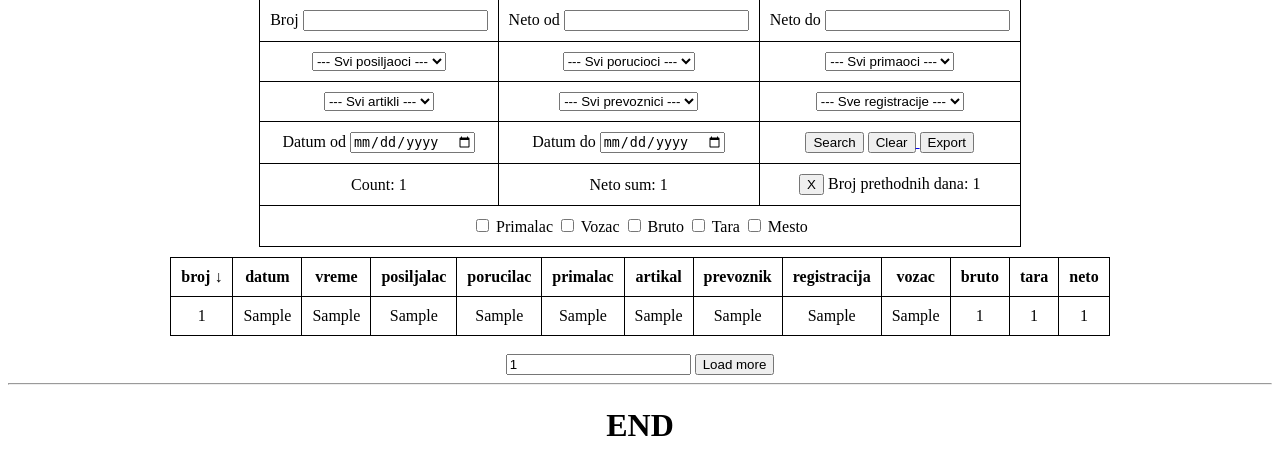
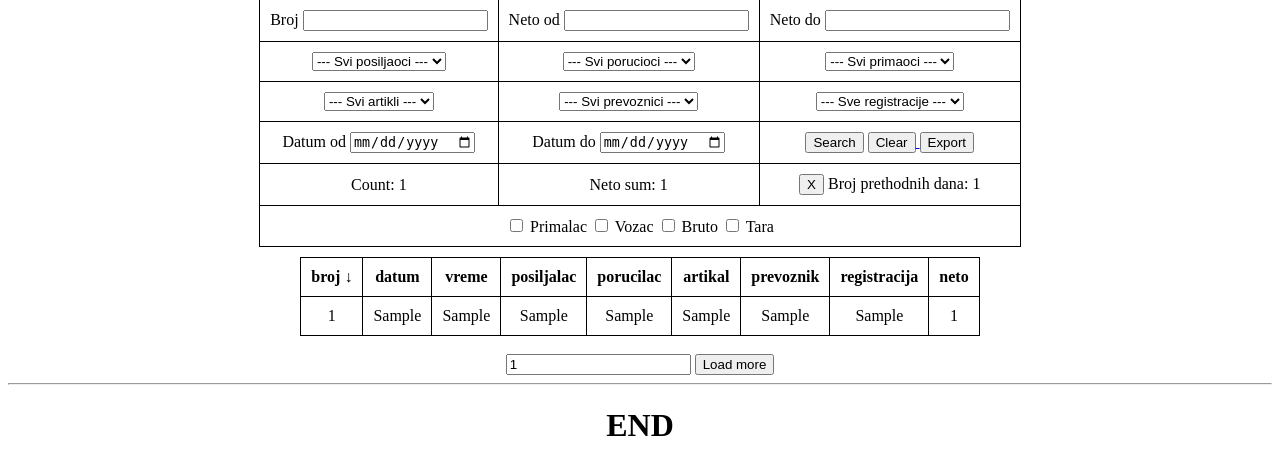
Before and after one commit to vidoje-zeljic/rkl, a Flask app: page /reports in a window 1280 px wide. Shown: the part 164-639 px from the top of the page. Run offline with Flask 3, Linux system fonts and the light colour scheme; tables that the repository leaves empty hold one stand-in row (values such as "Sample post").

Commit message:
checkbox

```diff
--- a/main.py
+++ b/main.py
@@ -46,11 +46,16 @@ def reports():
     elif 'limit' in request.args:
         limit = int(request.args['limit'])
 
-    primalac_checkbox = None if 'primalac-checkbox' not in request.args else request.args['primalac-checkbox']
-    vozac_checkbox = None if 'vozac-checkbox' not in request.args else request.args['vozac-checkbox']
-    bruto_checkbox = None if 'bruto-checkbox' not in request.args else request.args['bruto-checkbox']
-    tara_checkbox = None if 'tara-checkbox' not in request.args else request.args['tara-checkbox']
-    mesto_checkbox = None if 'mesto-checkbox' not in request.args else request.args['mesto-checkbox']
+    primalac_checkbox = 'false' if 'primalac-checkbox' not in request.args else request.args['primalac-checkbox']
+    vozac_checkbox = 'false' if 'vozac-checkbox' not in request.args else request.args['vozac-checkbox']
+    bruto_checkbox = 'false' if 'bruto-checkbox' not in request.args else request.args['bruto-checkbox']
+    tara_checkbox = 'false' if 'tara-checkbox' not in request.args else request.args['tara-checkbox']
+    optional_columns = {
+        'primalac': primalac_checkbox,
+        'vozac': vozac_checkbox,
+        'bruto': bruto_checkbox,
+        'tara': tara_checkbox,
+    }
 
     db_resoults = db.get_resources(limit, broj, neto_od, neto_do, posiljalac, porucilac, primalac, artikal, prevoznik,
                                    registracija, datum_od, datum_do)
@@ -78,11 +83,7 @@ def reports():
                                datumOd=datum_od,
                                datumDo=datum_do,
                                limit=limit,
-                               primalacCheckbox=primalac_checkbox,
-                               vozacCheckbox=vozac_checkbox,
-                               brutoCheckbox=bruto_checkbox,
-                               taraCheckbox=tara_checkbox,
-                               mestoCheckbox=mesto_checkbox
+                               optionalColumns=optional_columns
                                )
 
     if request.method == 'POST':
--- a/static/index.js
+++ b/static/index.js
@@ -1,12 +1,28 @@
 let lastSortedBy = "broj"
 let orderBy = 1
 
-function createTable(jsonData, sortBy) {
+function createTable(jsonData, sortBy, optionalColumns) {
+    console.log(optionalColumns)
     if (jsonData.length == 0) {
         let container = document.getElementById("container");
         container.innerHTML = ''
         return
     }
+
+    jsonData.forEach(e => {
+        if (optionalColumns['primalac'] == 'false') {
+            delete e['primalac']
+        }
+        if (optionalColumns['vozac'] == 'false') {
+            delete e['vozac']
+        }
+        if (optionalColumns['bruto'] == 'false') {
+            delete e['bruto']
+        }
+        if (optionalColumns['tara'] == 'false') {
+            delete e['tara']
+        }
+    })
 
     if (lastSortedBy === sortBy) {
         orderBy = -orderBy
@@ -126,20 +142,16 @@ function generateQueryParams() {
         queryParams['primalac-checkbox'] = true
     }
 
-    if (document.querySelector('#primalac-checkbox:checked') != null) {
+    if (document.querySelector('#vozac-checkbox:checked') != null) {
         queryParams['vozac-checkbox'] = true
     }
 
-    if (document.querySelector('#primalac-checkbox:checked') != null) {
+    if (document.querySelector('#bruto-checkbox:checked') != null) {
         queryParams['bruto-checkbox'] = true
     }
 
-    if (document.querySelector('#primalac-checkbox:checked') != null) {
+    if (document.querySelector('#tara-checkbox:checked') != null) {
         queryParams['tara-checkbox'] = true
-    }
-
-    if (document.querySelector('#primalac-checkbox:checked') != null) {
-        queryParams['mesto-checkbox'] = true
     }
 
     return queryParams
--- a/templates/reports.html
+++ b/templates/reports.html
@@ -5,7 +5,7 @@ Reports
 {% endblock %}
 
 {% block body_onload %}
-onload="createTable({{reports}}, 'broj')"
+onload="createTable({{reports}}, 'broj', {{optionalColumns}})"
 {% endblock %}
 
 {% block content %}
@@ -114,20 +114,17 @@ onload="createTable({{reports}}, 'broj')"
     </tr>
     <tr>
         <td colspan="3">
-            <input type="checkbox" id="primalac-checkbox" {% if primalacCheckbox %} checked {% endif %}>
+            <input type="checkbox" id="primalac-checkbox" {% if optionalColumns['primalac'] == 'true' %} checked {% endif %}>
             <label for="primalac-checkbox">Primalac</label>
 
-            <input type="checkbox" id="vozac-checkbox" {% if vozacCheckbox %} checked {% endif %}>
+            <input type="checkbox" id="vozac-checkbox" {% if optionalColumns['vozac'] == 'true' %} checked {% endif %}>
             <label for="vozac-checkbox">Vozac</label>
 
-            <input type="checkbox" id="bruto-checkbox" {% if brutoCheckbox %} checked {% endif %}>
+            <input type="checkbox" id="bruto-checkbox" {% if optionalColumns['bruto'] == 'true' %} checked {% endif %}>
             <label for="bruto-checkbox">Bruto</label>
 
-            <input type="checkbox" id="tara-checkbox" {% if taraCheckbox %} checked {% endif %}>
+            <input type="checkbox" id="tara-checkbox" {% if optionalColumns['tara'] == 'true' %} checked {% endif %}>
             <label for="tara-checkbox">Tara</label>
-
-            <input type="checkbox" id="mesto-checkbox" {% if mestoCheckbox %} checked {% endif %}>
-            <label for="mesto-checkbox">Mesto</label>
         </td>
     </tr>
 </table>
```
Also changed, not shown: rkl.db.
